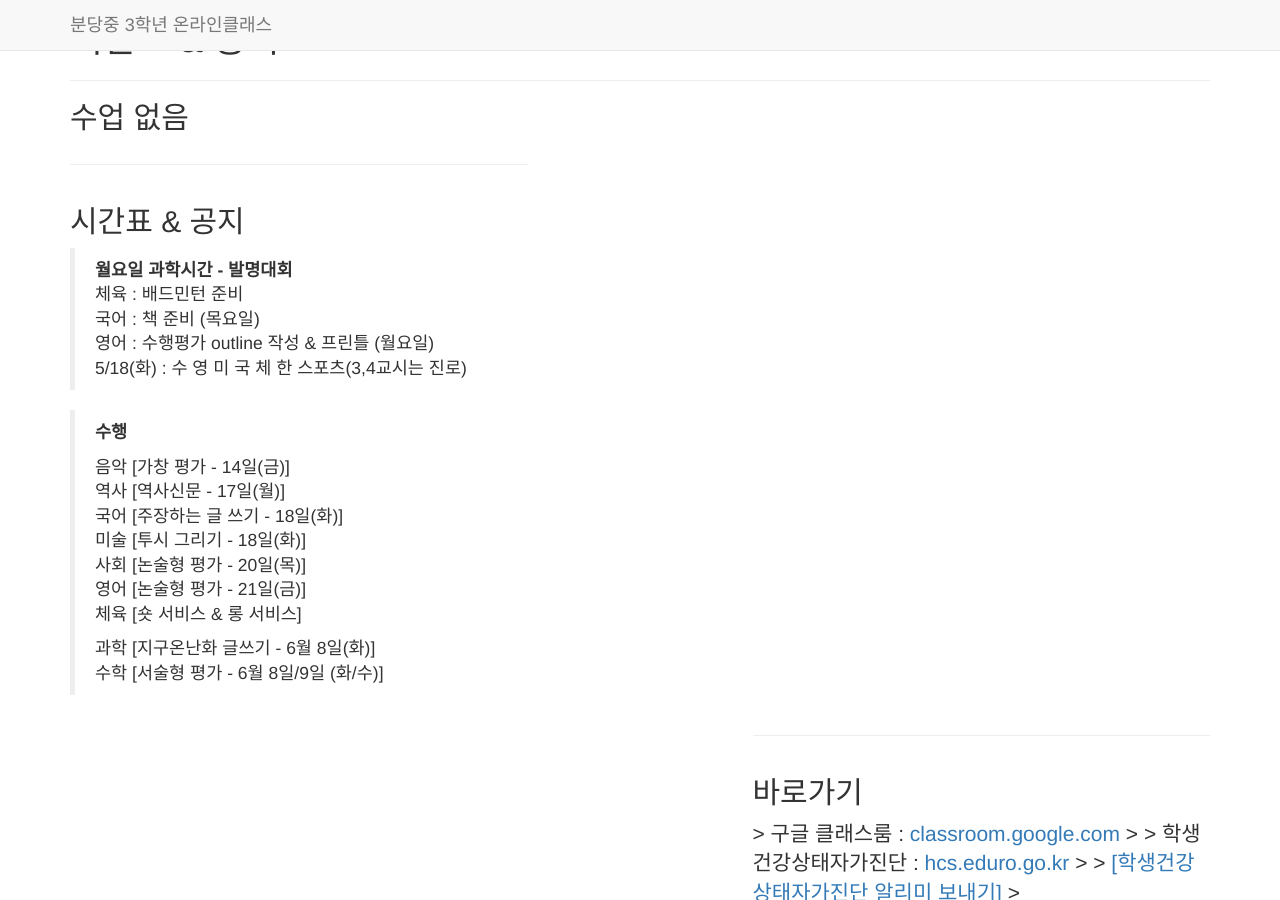
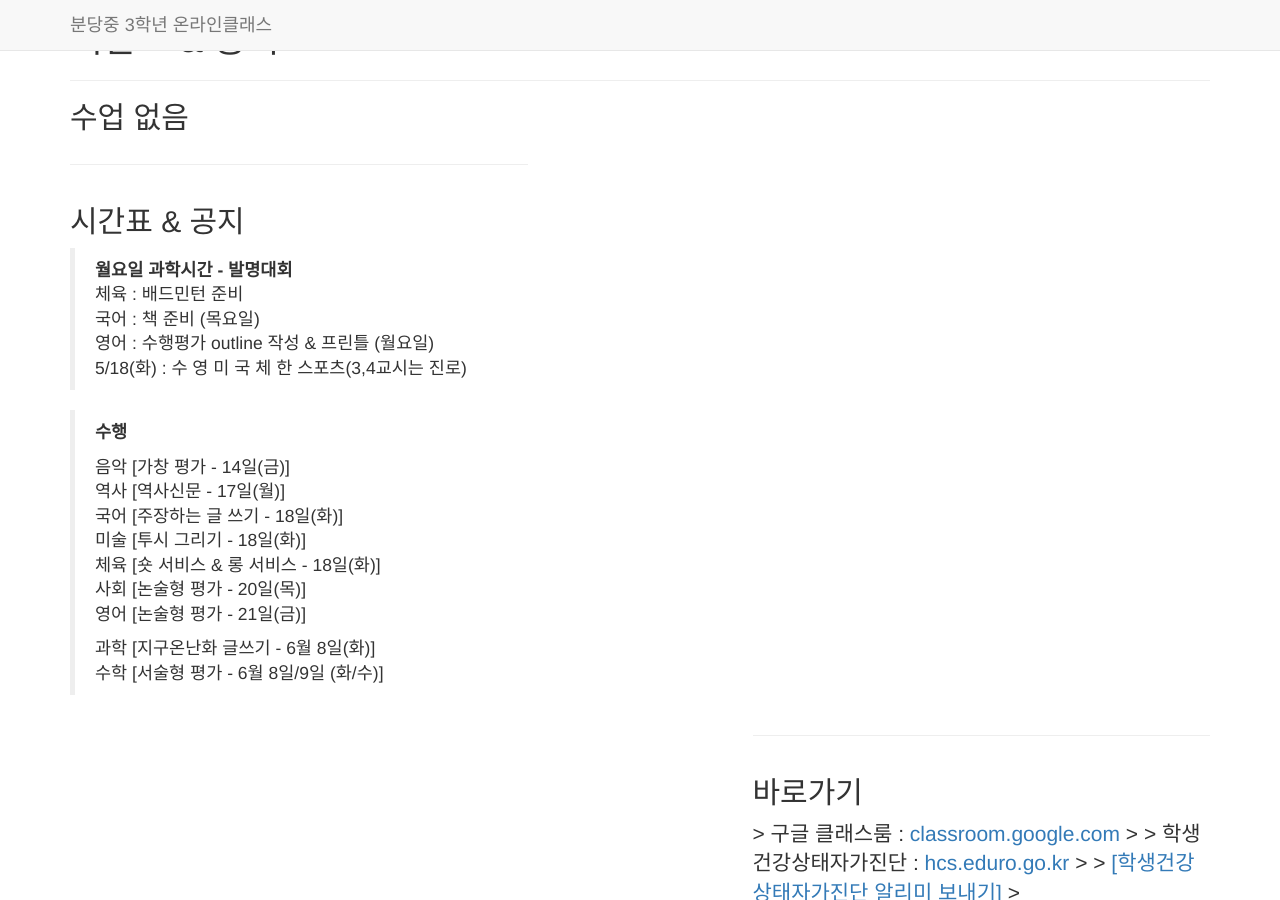
Before and after one commit to bundang-ms-2021/oncl, a Jekyll site: the page built from _posts/2014-09-21-services-1.markdown, in a window 1280 px wide and 900 px high. Built offline with Jekyll 4.4.1, drawn with Linux system fonts in a browser that asks for light colours; nearby versions of some CDN libraries; library files that are not in the unit come from our copies.

Commit message:
Update 2014-09-21-services-1.markdown

```diff
--- a/_posts/2014-09-21-services-1.markdown
+++ b/_posts/2014-09-21-services-1.markdown
@@ -17,9 +17,9 @@ description: |
   > 역사 [역사신문 - 17일(월)]
   > 국어 [주장하는 글 쓰기 - 18일(화)]
   > 미술 [투시 그리기 - 18일(화)]
+  > 체육 [숏 서비스 & 롱 서비스 - 18일(화)]
   > 사회 [논술형 평가 - 20일(목)]
   > 영어 [논술형 평가 - 21일(금)]
-  > 체육 [숏 서비스 & 롱 서비스]
   >
   > 과학 [지구온난화 글쓰기 - 6월 8일(화)]
   > 수학 [서술형 평가 - 6월 8일/9일 (화/수)]
```
